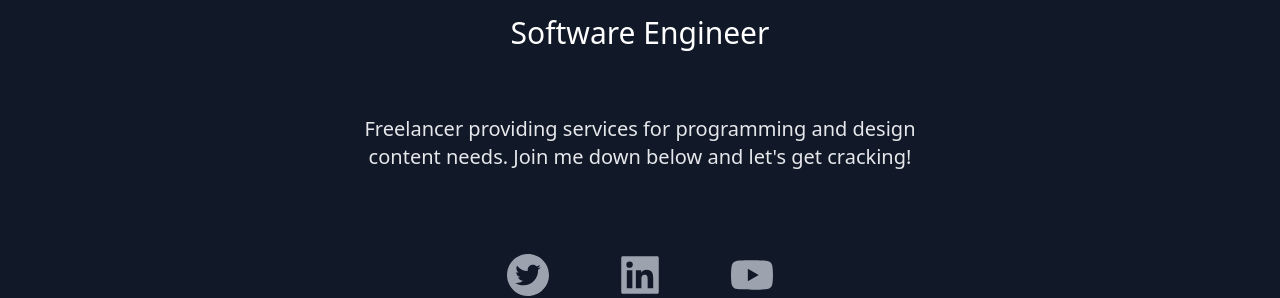
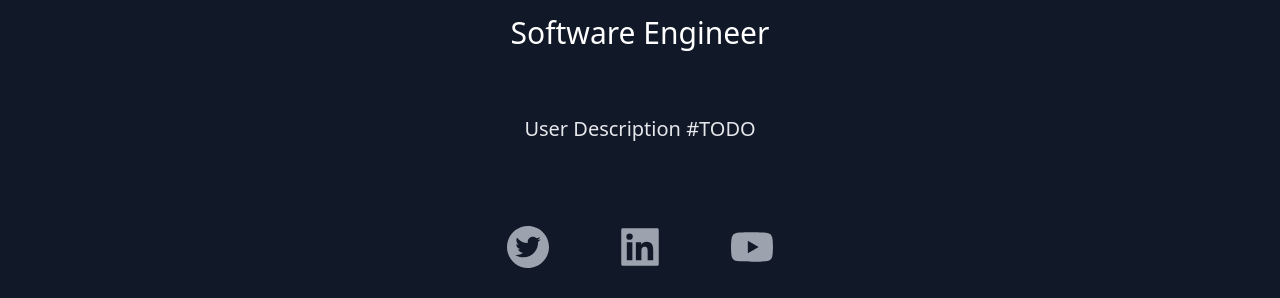
Before and after one commit to sudosf/My-Portfolio-Website, a React (Vite) app: page / in a window 1280 px wide. Shown: the part 209-507 px from the top of the page. Built offline with nearby package versions, Linux system fonts and the light colour scheme.

Commit message:
description update

```diff
--- a/src/pages/Home.tsx
+++ b/src/pages/Home.tsx
@@ -30,9 +30,7 @@ const Home: React.FC<Props> = ({ darkMode, setDarkMode }: Props) => {
                                 Software Engineer
                             </h3>
                             <p className="text-md py-5 leading-8 text-gray-800 dark:text-gray-200 max-w-xl mx-auto md:text-xl">
-                                Freelancer providing services for programming
-                                and design content needs. Join me down below and
-                                let's get cracking!
+                                User Description #TODO
                             </p>
                             <div className="text-5xl flex justify-center gap-16 py-3 text-gray-600 dark:text-gray-400">
                                 <AiFillTwitterCircle />
```
